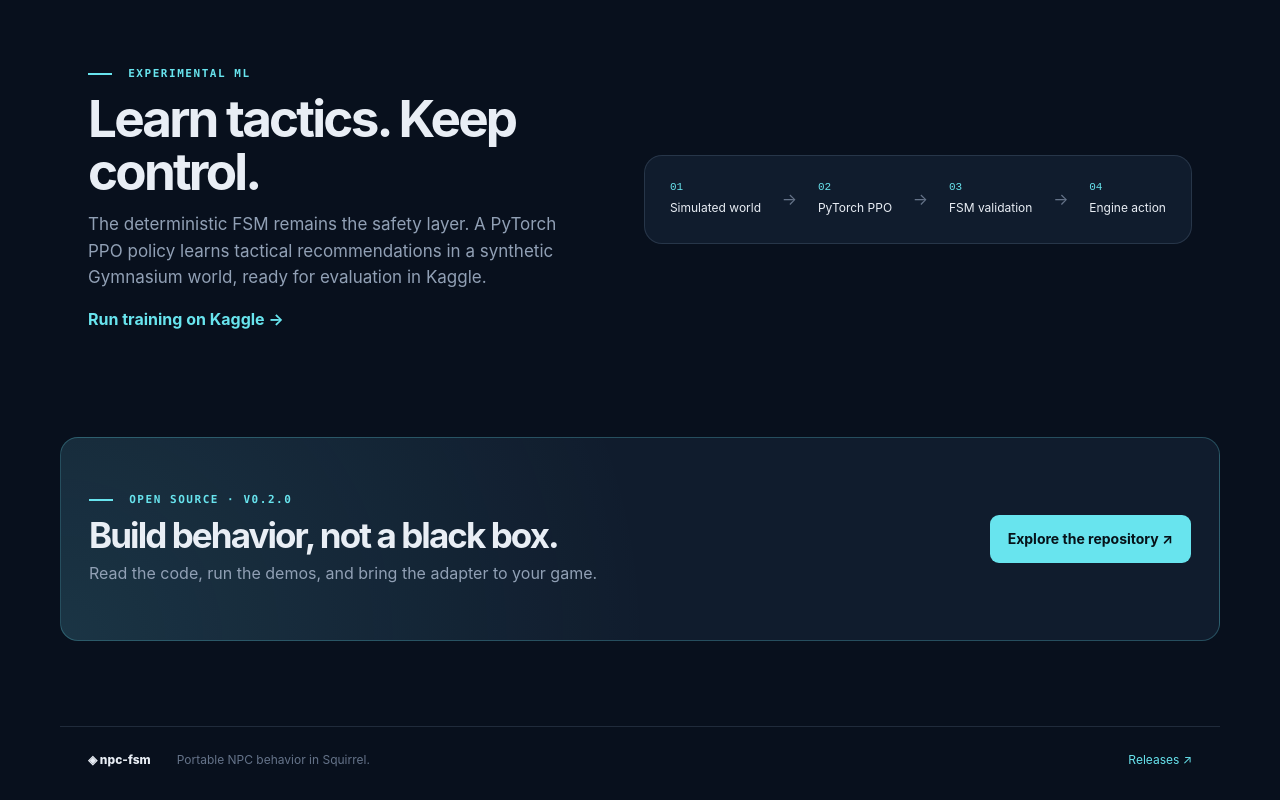
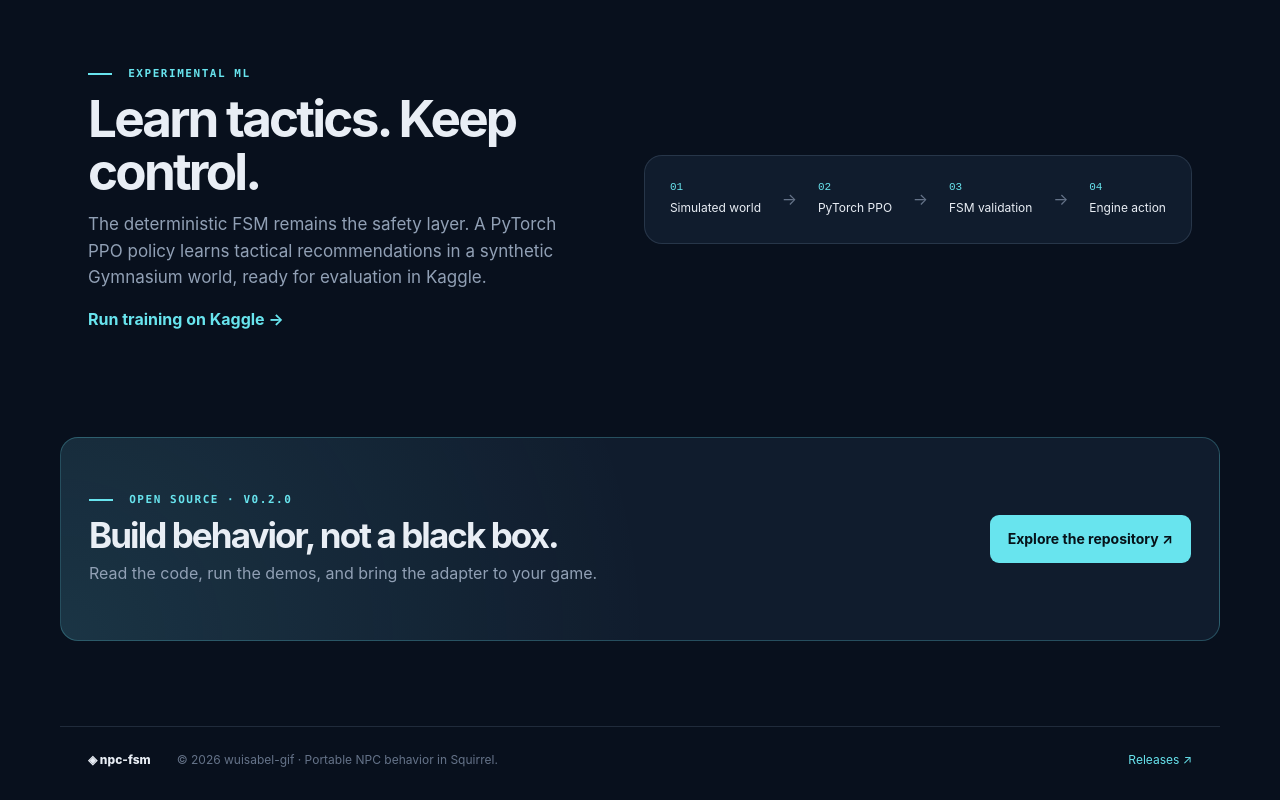
Before and after one commit to wuisabel-gif/npc-fsm, a plain HTML site: page site/index.html in a window 1280 px wide. Shown: the part 2931-3731 px from the top of the page. Drawn offline with Linux system fonts and the light colour scheme.

Commit message:
docs: add website copyright notice

```diff
--- a/site/index.html
+++ b/site/index.html
@@ -87,6 +87,6 @@
     <section class="cta shell"><div><p class="eyebrow"><span></span> Open source · v0.2.0</p><h2>Build behavior, not a black box.</h2><p>Read the code, run the demos, and bring the adapter to your game.</p></div><a class="button primary" href="https://github.com/wuisabel-gif/npc-fsm">Explore the repository ↗</a></section>
   </main>
 
-  <footer class="site-footer shell"><span>◈ npc-fsm</span><span>Portable NPC behavior in Squirrel.</span><a href="https://github.com/wuisabel-gif/npc-fsm/releases">Releases ↗</a></footer>
+  <footer class="site-footer shell"><span>◈ npc-fsm</span><span>© 2026 wuisabel-gif · Portable NPC behavior in Squirrel.</span><a href="https://github.com/wuisabel-gif/npc-fsm/releases">Releases ↗</a></footer>
 </body>
 </html>
```
